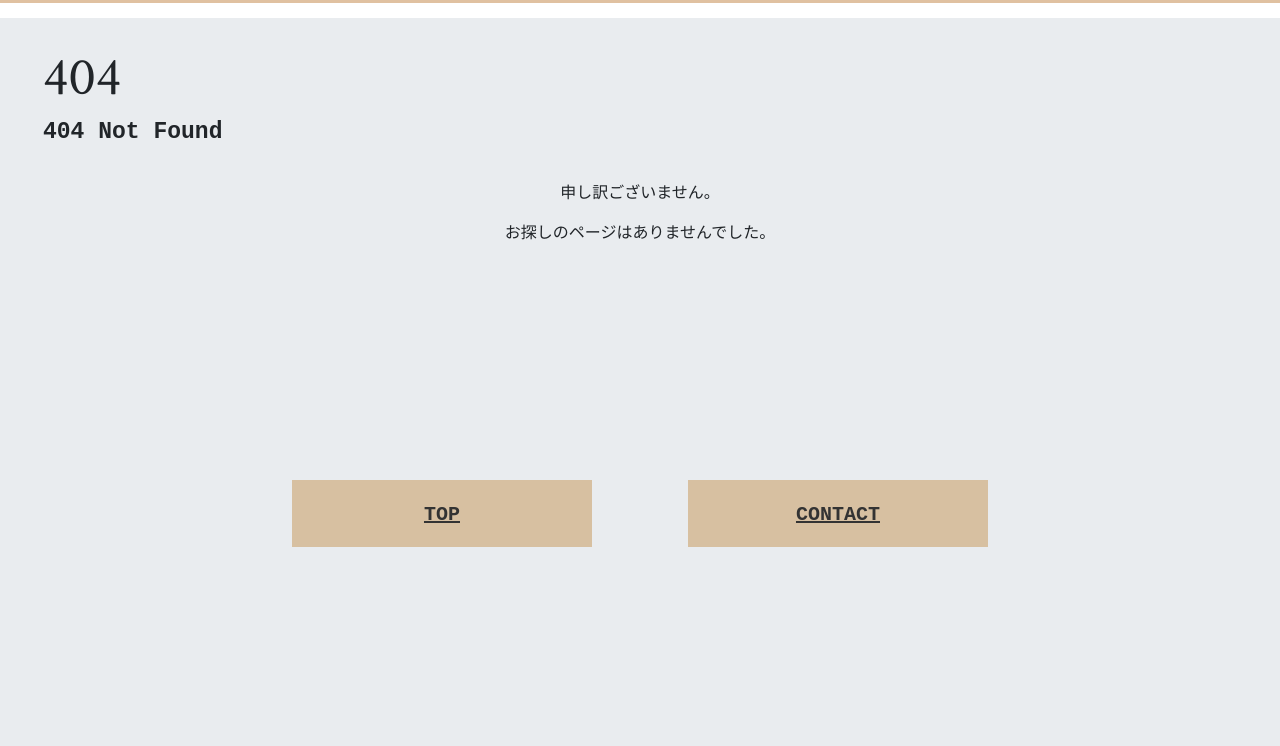
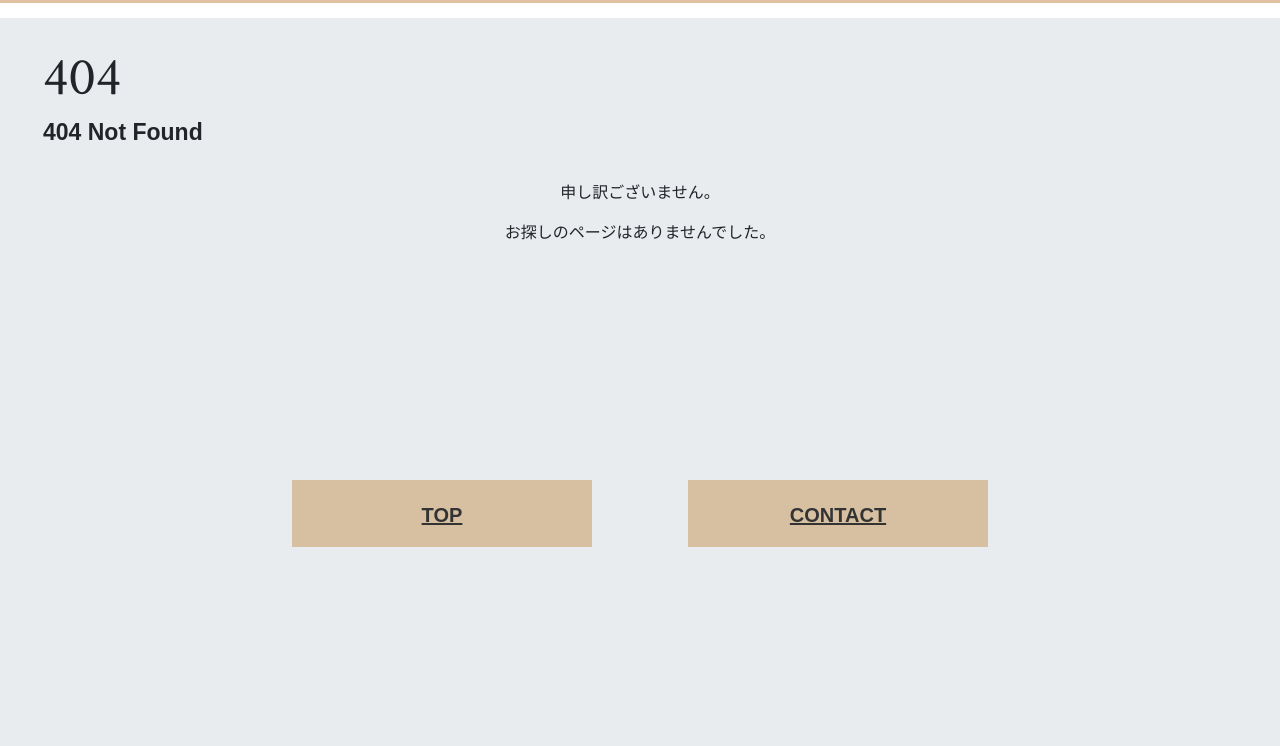
Before and after one commit to imranwpsi/alaise-html-template, a website: page 404.html in a window 1280 px wide. Shown: the part 54-800 px from the top of the page. Drawn offline with nearby package versions, Linux system fonts and the light colour scheme; files whose address does not match are found by name.

Commit message:
404 page updated

```diff
--- a/main.scss
+++ b/main.scss
@@ -660,7 +660,7 @@ a:hover {
     background-color: #e9ecef;
     .wpb_wrapper{ margin-top: 9vh; padding: 28px;
       h1 { font-size: 54px; }
-      h5 { font-size: 23px; font-weight: bold; font-family: monospace; }
+      h5 { font-size: 23px; font-weight: bold; font-family: sans-serif; }
     }
     .wpb_message_wrapper {
       height: 48px;
@@ -678,7 +678,7 @@ a:hover {
         height: 67px;
         padding: 20px;
         text-align: center;
-        font-family: monospace;
+        font-family: sans-serif;
         font-size: 20px;
         font-weight: bold;
         display: inline-block;
```
Also changed, not shown: main.css.
